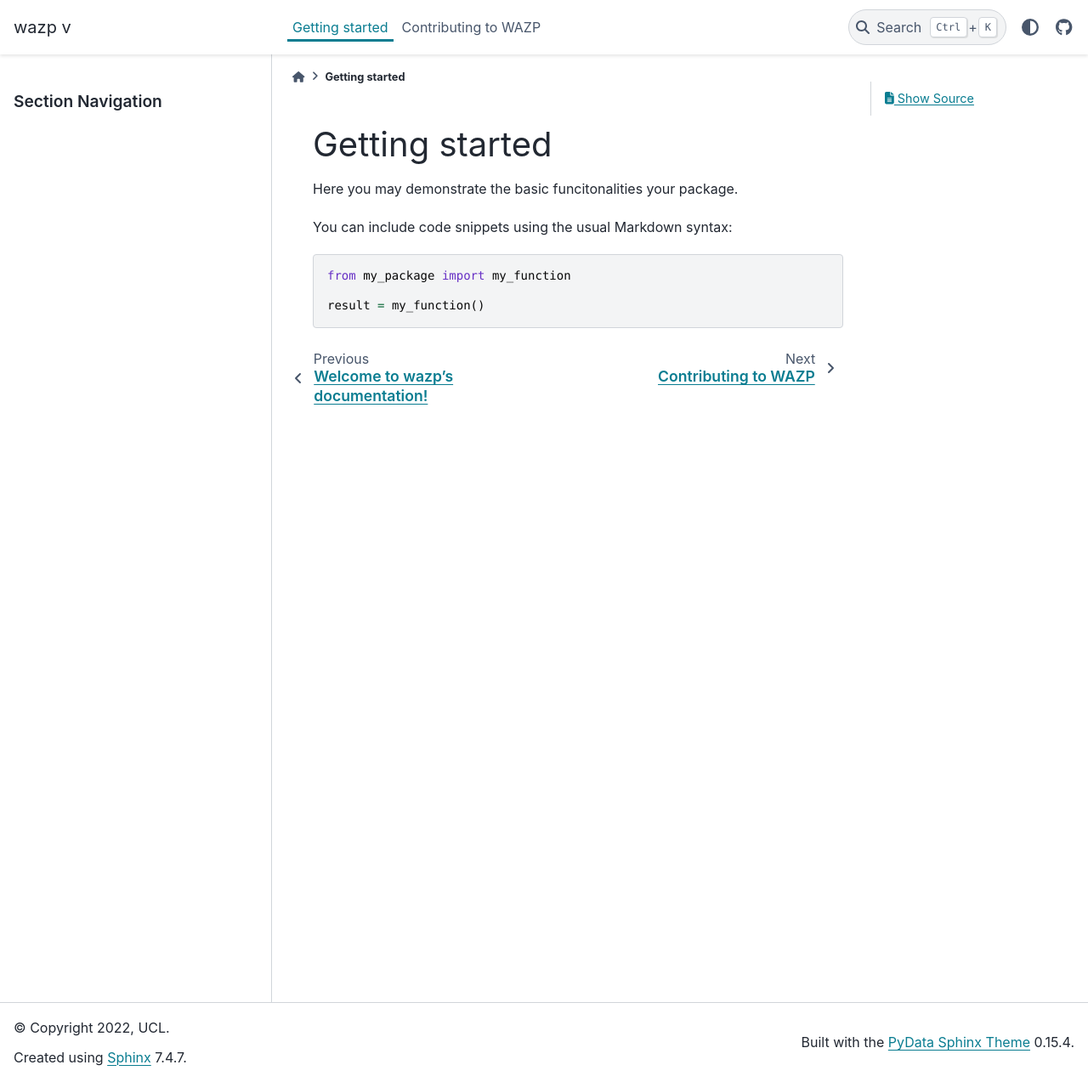
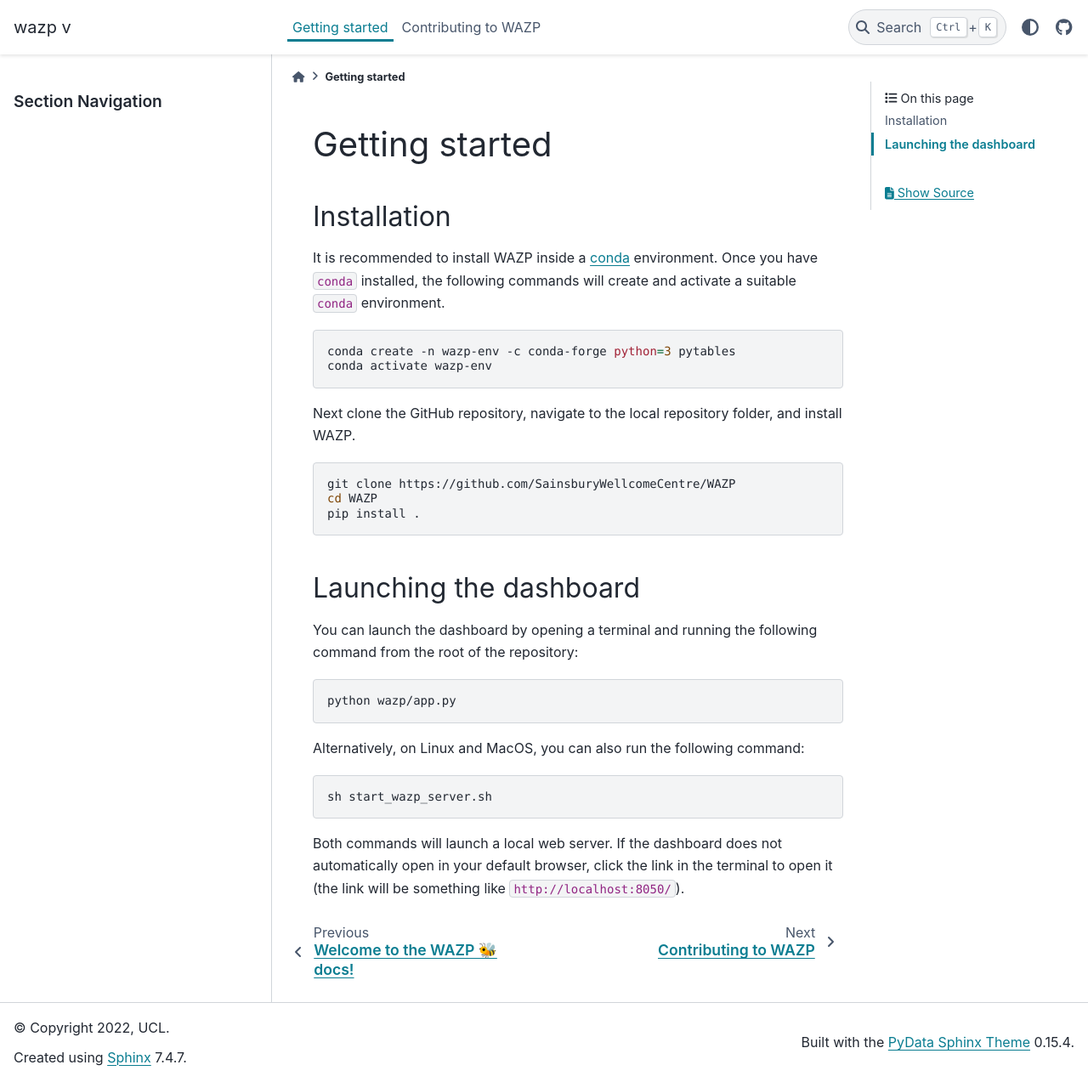
Before and after one commit to SainsburyWellcomeCentre/WAZP, a Sphinx documentation site: the page built from docs/source/getting_started.md, in a window 1280 px wide and 1273 px high. Shown: the whole window at 85% size. Built offline with Sphinx 7.4.7 and the PyData theme 0.15.4, drawn with Linux system fonts in a browser that asks for light colours; the version number could not be read and is left out.

Commit message:
added instructions for installation and launching to the docs

````diff
--- a/docs/source/getting_started.md
+++ b/docs/source/getting_started.md
@@ -1,11 +1,35 @@
 # Getting started
 
-Here you may demonstrate the basic funcitonalities your package.
+## Installation
 
-You can include code snippets using the usual Markdown syntax:
+It is recommended to install WAZP inside a [conda](https://docs.conda.io/en/latest/) environment.
+Once you have `conda` installed, the following commands will create and activate a suitable `conda` environment.
 
-```python
-from my_package import my_function
+```sh
+conda create -n wazp-env -c conda-forge python=3 pytables
+conda activate wazp-env
+```
 
-result = my_function()
+Next clone the GitHub repository, navigate to the local repository folder, and install WAZP.
+
+```sh
+git clone https://github.com/SainsburyWellcomeCentre/WAZP
+cd WAZP
+pip install .
 ```
+
+## Launching the dashboard
+
+You can launch the dashboard by opening a terminal and running the following command from the root of the repository:
+
+```sh
+python wazp/app.py
+```
+
+Alternatively, on Linux and MacOS, you can also run the following command:
+
+```sh
+sh start_wazp_server.sh
+```
+
+Both commands will launch a local web server. If the dashboard does not automatically open in your default browser, click the link in the terminal to open it (the link will be something like `http://localhost:8050/`).
--- a/docs/source/index.rst
+++ b/docs/source/index.rst
@@ -3,12 +3,11 @@
    You can adapt this file completely to your liking, but it should at least
    contain the root `toctree` directive.
 
-Welcome to wazp's documentation!
+Welcome to the WAZP 🐝 docs!
 =========================================================
 
 .. toctree::
    :maxdepth: 2
-   :caption: Contents:
 
    getting_started
    contributing_link
````
